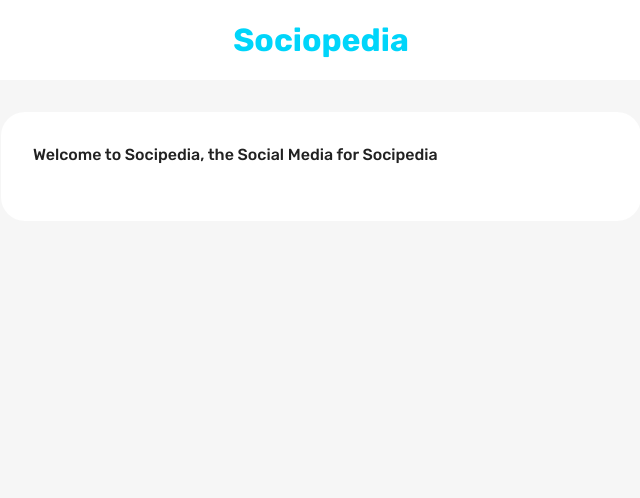
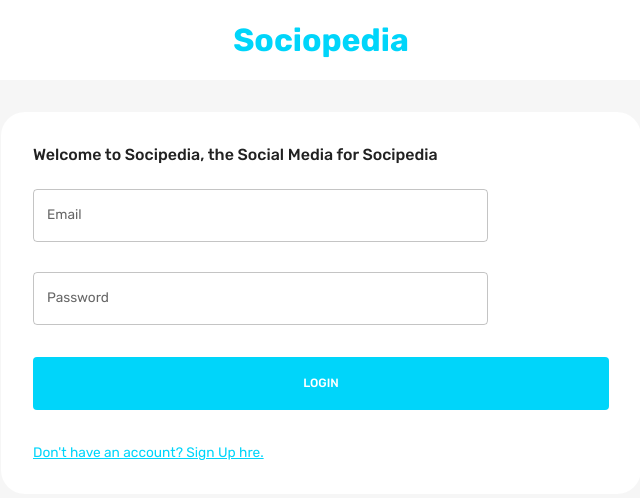
Before and after one commit to MilkiasTonji/social-media-app-client, a React (Create React App) app: page / in a window 1280 px wide. Shown: the top 498 px of the page, without its empty margins (319-959 px from the left). Built offline with nearby package versions, Linux system fonts and the light colour scheme.

Commit message:
Latest update on Feb28 2023

```diff
--- a/src/scenes/loginPage/Form.jsx
+++ b/src/scenes/loginPage/Form.jsx
@@ -58,7 +58,56 @@
   const isLogin = pageType === "login";
   const isRegister = pageType === "register";
 
-  const handleFormSubmit = async (values, onSubmitProps) => {};
+
+
+  const register = async (values, onSubmitProps)=> {
+    const formData = new FormData()
+    for (let value in values){
+        formData.append(value, values[value])
+    }
+    formData.append("picturePath", values.picture.name);
+    const savedUserResponse = await fetch(
+        "http://localhost:3001/auth/register",
+        {
+           method: "POST",
+           body: formData
+        }
+    );
+    const savedUser = await savedUserResponse.json()
+    onSubmitProps.resetForm()
+    if(savedUser){
+        setPageType("login")
+    }
+  }
+
+
+  const login = async (values, onSubmitProps)=> {
+    const loggedInUserResponse = await fetch(
+        "http://localhost:3001/auth/login",
+        {
+           method: "POST",
+            headers: {"Content-Type": "application/json"},
+           body: JSON.stringify(values)
+        }
+    );
+    const loggedIn = await loggedInUserResponse.json()
+    onSubmitProps.resetForm()
+    if(loggedIn){
+        dispatch(
+            setLogin({
+                user: loggedIn.user,
+                token: loggedIn.token
+            })
+        )
+
+        navigate("/home")
+    }
+  }
+
+  const handleFormSubmit = async (values, onSubmitProps) => {
+    if(isLogin) await login(values, onSubmitProps);
+    if(isRegister) await register(values, onSubmitProps);
+  };
 
   return (
     <Formik
@@ -75,12 +124,12 @@
         handleSubmit,
         setFieldValue,
         resetForm,
-      }) => {
+      }) => (
         <form onSubmit={handleSubmit}>
           <Box
             display="grid"
             gap="30px"
-            gridTemplateColumns="repeat(4, minmax(0, 1fr))"
+            gridTemplateColumns="repeat(5, minmax(0, 1fr))"
             sx={{
               "& > div": { gridColumn: isNonMobile ? undefined : "span 4" },
             }}
@@ -98,7 +147,7 @@
                   }
                   helperText={touched.firstName && errors.firstName}
                   sx={{
-                    gridColumn: "span 2",
+                    gridColumn: "span 4",
                   }}
                 />
                 <TextField
@@ -110,7 +159,7 @@
                   error={Boolean(touched.lastName) && Boolean(errors.lastName)}
                   helperText={touched.lastName && errors.lastName}
                   sx={{
-                    gridColumn: "span 2",
+                    gridColumn: "span 4",
                   }}
                 />
                 <TextField
@@ -140,13 +189,13 @@
                   }}
                 />
                 <Box
-                  gridColumn="sapn 4"
+                  gridColumn="sapn 2"
                   border={`1px solid ${palette.neutral.medium}`}
                   borderRadius="5px"
                   p="1rem"
                 >
                   <Dropzone
-                    acceptedFiles=".jpg, .jpeg, .png"
+                    acceptFiles=".jpg, .jpeg, .png"
                     multiple={false}
                     onDrop={(acceptedFiles) =>
                       setFieldValue("picture", acceptedFiles(0))
@@ -208,14 +257,33 @@
               fullWidth
               type="submit"
               sx={{
-                    m: "2rem 0"
+                m: "2rem 0",
+                p: "1rem",
+                backgroundColor: palette.primary.main,
+                color: palette.background.alt,
+                "&:hover": { color: palette.primary.main },
               }}
             >
-
+              {isLogin ? "LOGIN" : "REGISTER"}
             </Button>
+            <Typography
+              onClick={() => {
+                setPageType(isLogin ? "register" : "login");
+                resetForm();
+              }}
+              sx={{
+                textDecoration: "underline",
+                color: palette.primary.main,
+                "&:hover": { color: palette.primary.light },
+              }}
+            >
+              {isLogin
+                ? "Don't have an account? Sign Up hre."
+                : "Already have an account? Login here."}
+            </Typography>
           </Box>
         </form>
-      }}
+  )}
     </Formik>
   );
 };
--- /dev/null
+++ b/src/scenes/loginPage/FormTest.jsx
@@ -0,0 +1,22 @@
+
+import {
+    Box,
+    Button,
+    TextField,
+    useMediaQuery,
+    Typography,
+    useTheme,
+  } from "@mui/material";
+
+  import { Formik } from "formik";
+
+
+const FormTest = () => {
+    return <Box>
+       <form>
+        <TextField label="First Name" value="Milkias" />
+       </form>
+    </Box>
+}
+
+export default FormTest;
--- a/src/scenes/loginPage/index.jsx
+++ b/src/scenes/loginPage/index.jsx
@@ -1,6 +1,7 @@
 import { Box, Typography, useTheme, useMediaQuery } from "@mui/material";
 
 import Form from './Form'
+import FormTest from "./FormTest";
 
 const LoginPage = () => {
   const isNonMobileScreens = useMediaQuery("(min-width: 1000px)");
@@ -34,7 +35,9 @@
         >
             Welcome to Socipedia, the Social Media for Socipedia
         </Typography>
+
         <Form />
+
       </Box>
     </Box>
   );
```
Lines whose indentation alone changed are shown as unchanged.
